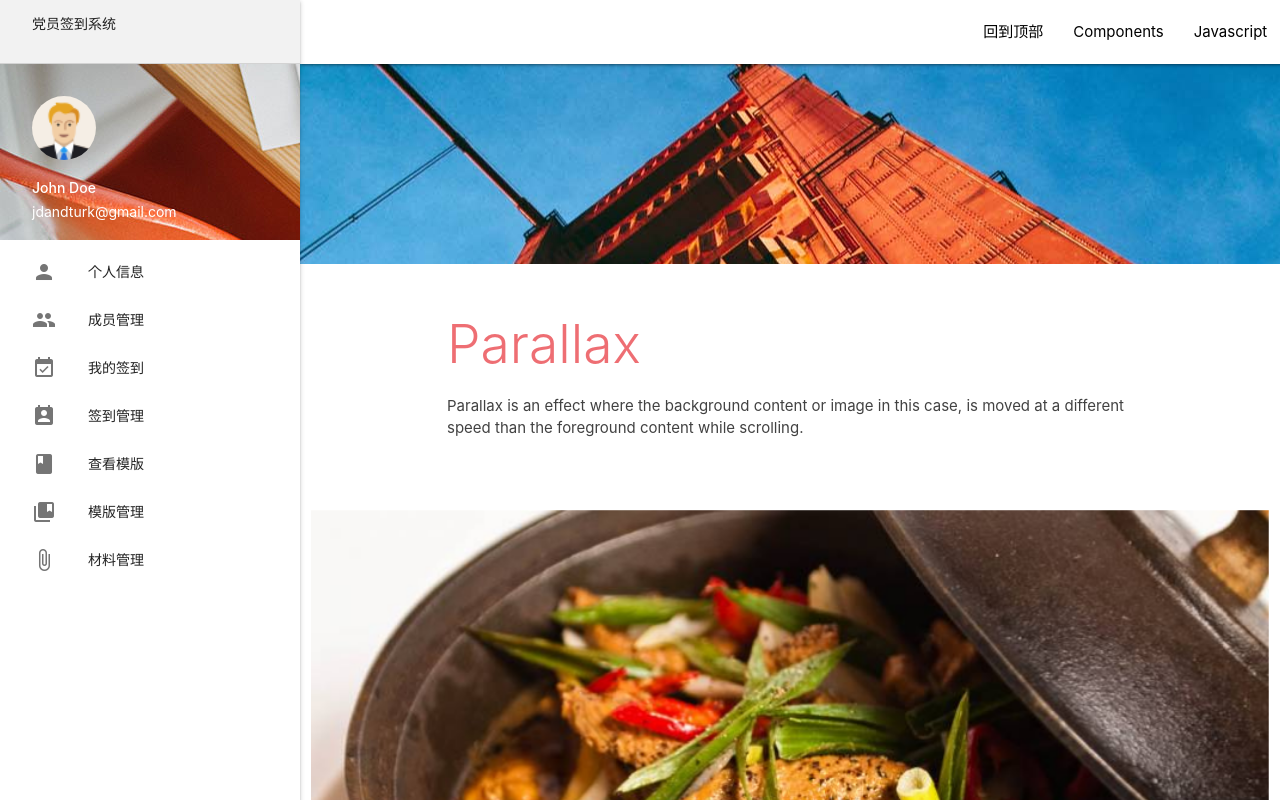
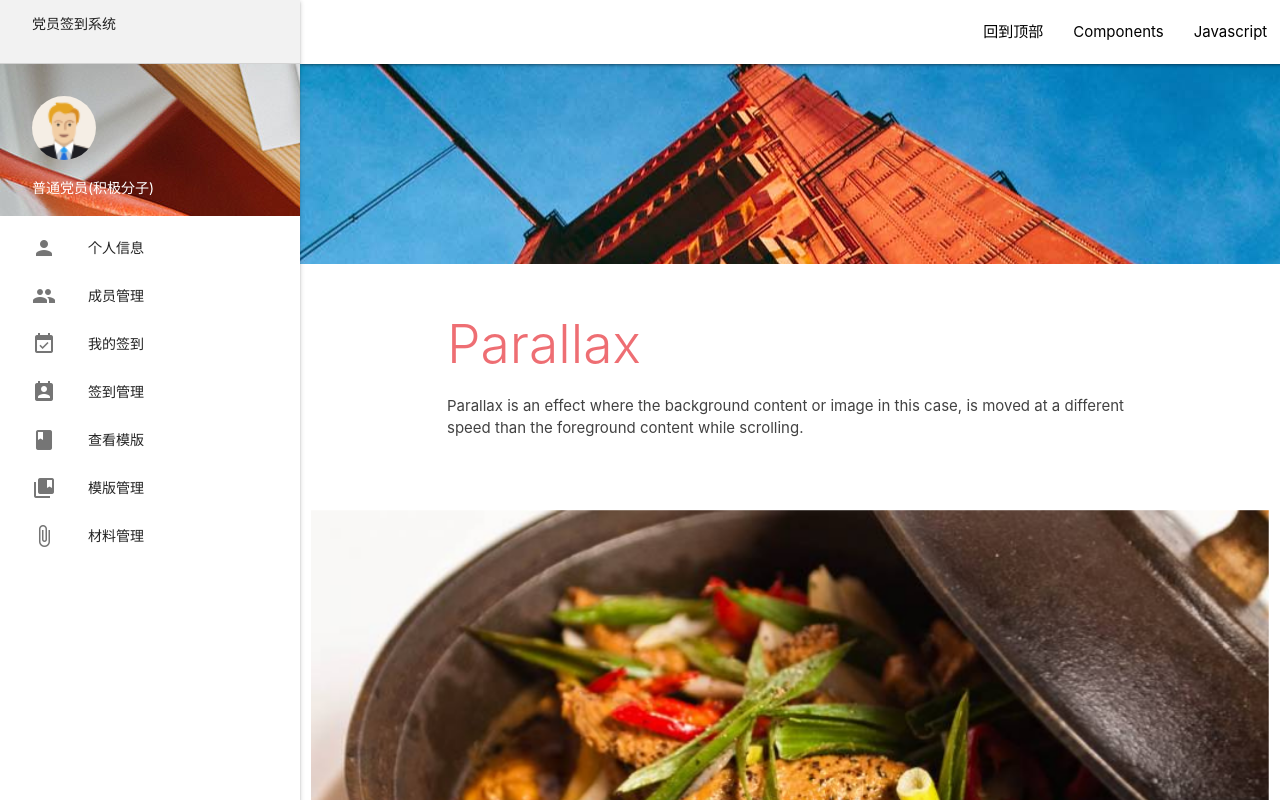
Before and after one commit to miaoxu9999/beauty-beast, an Angular app in the folder angular/: page /layout in a window 1280 px wide. Shown: the top 800 px of the page. Built offline with nearby package versions, Linux system fonts and the light colour scheme; sample sign-in values are in the browser's storage.

Commit message:
update navbar,
show user dynamicly

```diff
--- a/angular/src/app/auth.service.ts
+++ b/angular/src/app/auth.service.ts
@@ -23,6 +23,8 @@ export class AuthService {
         this.account = data['data'];
         sessionStorage.setItem('isLogin', 'true');
         sessionStorage.setItem('accountId', this.account.memberid + '');
+        sessionStorage.setItem('name', this.account.name + '');
+        sessionStorage.setItem('privilegeType', this.account.privilegeType + '');
       }
     });
     return Observable.of(true).delay(1000);
--- a/angular/src/app/layout/sidenavbar/sidenavbar.component.html
+++ b/angular/src/app/layout/sidenavbar/sidenavbar.component.html
@@ -9,8 +9,8 @@
       <img src="../../../assets/images/office.jpg">
     </div>
     <a href="#!user"><img class="circle" src="../../../assets/images/user.png"></a>
-    <a href="#!name"><span class="white-text name">John Doe</span></a>
-    <a href="#!email"><span class="white-text email">jdandturk@gmail.com</span></a>
+    <a href="#!name"><span class="white-text name">{{name}}</span></a>
+    <a href="#!email"><span class="white-text email">{{privilegeType |  privilege}}</span></a>
   </div></li>
   <li><a [routerLink]="['./account']" routerLinkActive="active"><i class="material-icons">person</i>个人信息</a></li>
   <li><a [routerLink]="['./member']" routerLinkActive="active"><i class="material-icons">people</i>成员管理</a></li>
--- a/angular/src/app/layout/sidenavbar/sidenavbar.component.ts
+++ b/angular/src/app/layout/sidenavbar/sidenavbar.component.ts
@@ -6,7 +6,8 @@ import { Component, OnInit } from '@angular/core';
   styleUrls: ['./sidenavbar.component.css']
 })
 export class SidenavbarComponent implements OnInit {
-
+  name: any;
+  privilegeType: any;
   constructor() { }
 
   ngOnInit() {
@@ -14,6 +15,10 @@ export class SidenavbarComponent implements OnInit {
       $('.sidenav').sidenav();
       $('.collapsible').collapsible();
     });
+    this.name = sessionStorage.getItem("name");
+    this.privilegeType = sessionStorage.getItem("privilegeType");
+    this.privilegeType = parseInt(this.privilegeType);
+    alert(this.privilegeType);
   }
 
 }
```
